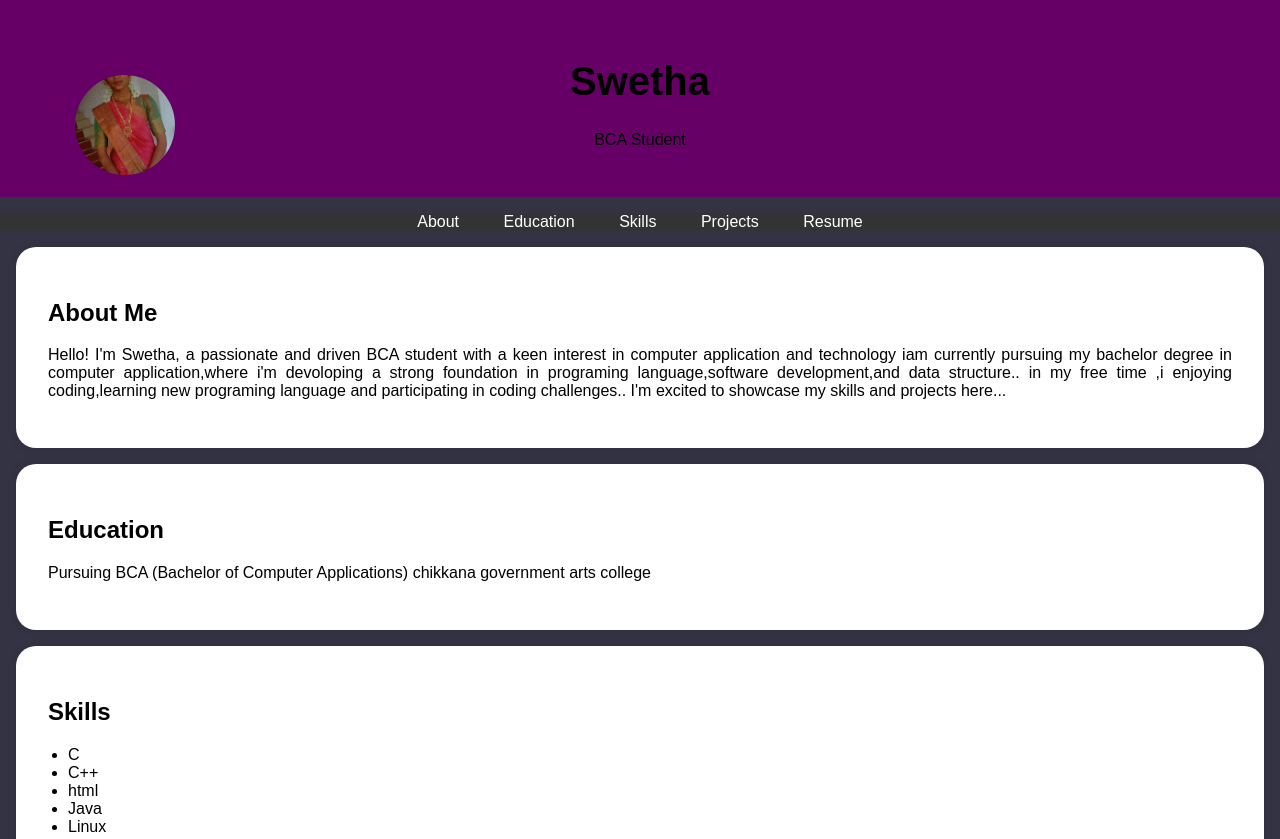
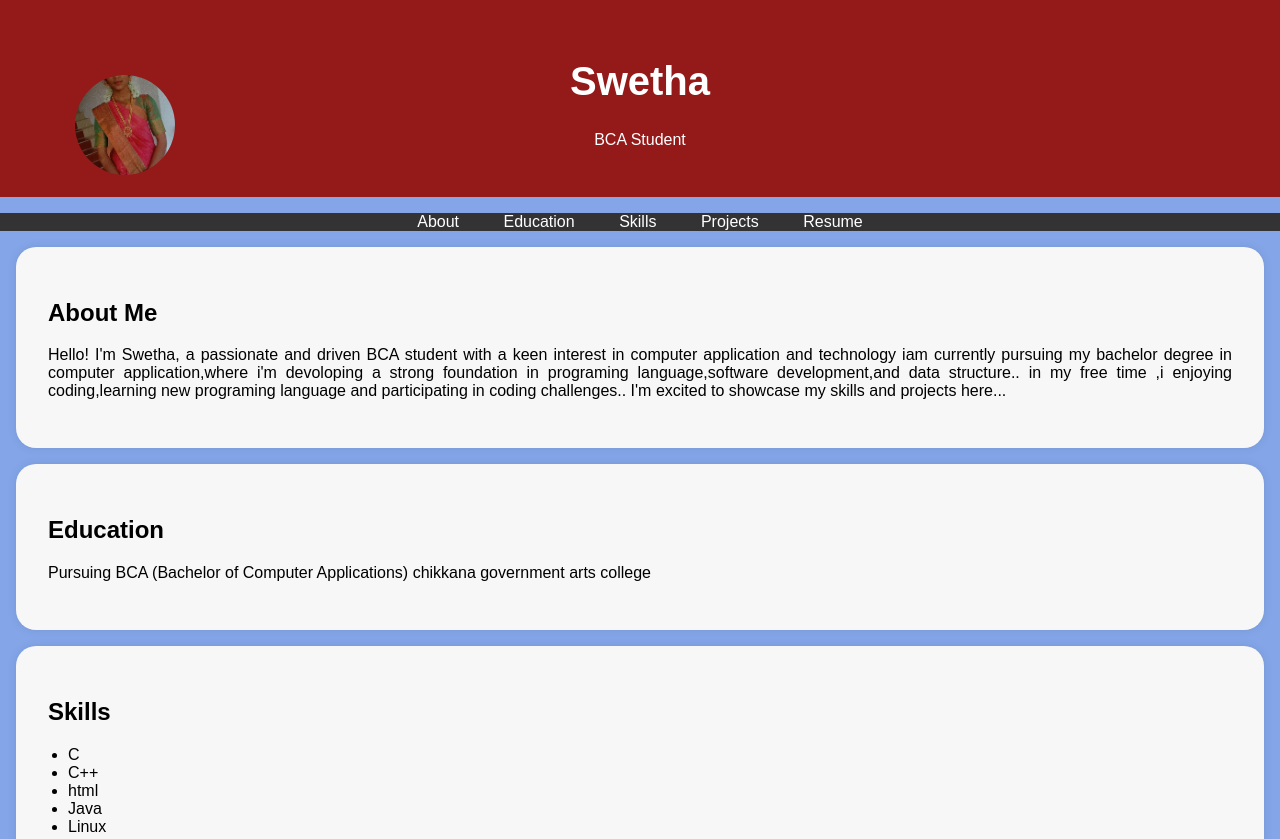
Before and after one commit to swethabuji/digital_portfolio, a plain HTML site: page index.html in a window 1280 px wide. Shown: the top 839 px of the page. Drawn offline with Linux system fonts and the light colour scheme.

Commit message:
Update index.html

```diff
--- a/index.html
+++ b/index.html
@@ -8,12 +8,12 @@
             font-family: Arial, sans-serif;
             margin: 0;
             padding: 0;
-            background-color: #333344;
+            background-color: #84a6e9;
         }
 
         header {
-            background-color: #660066;
-            color: #sss;
+            background-color: #941919;
+            color: #fff;
             text-align: center;
             padding: 2rem 0;
             position: relative; /* Add this */
@@ -56,7 +56,7 @@
         }
 
         .section-content {
-            background-color: #fff;
+            background-color: #f7f7f7;
             padding: 2rem;
             margin: 1rem;
             border-radius: 20px;
```
